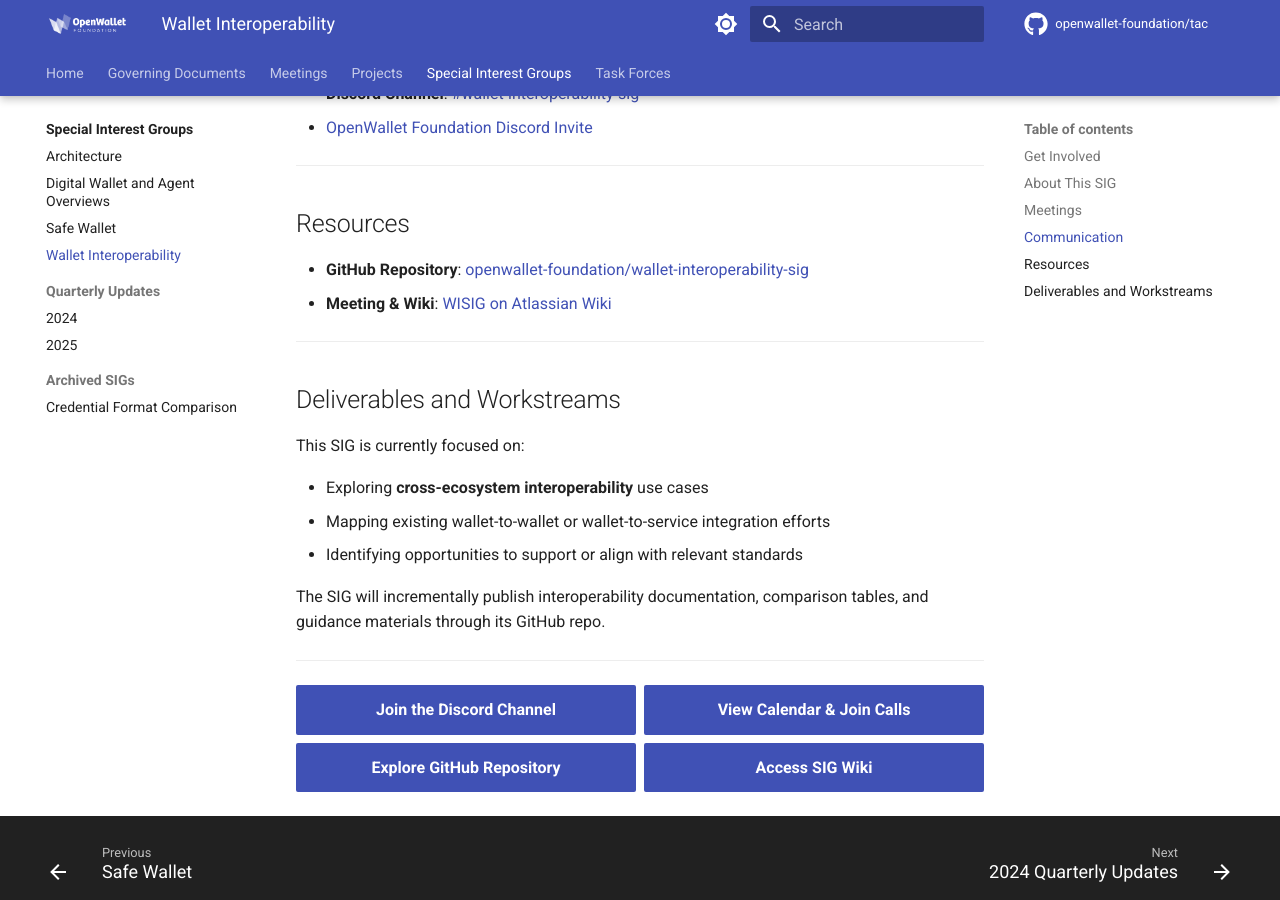
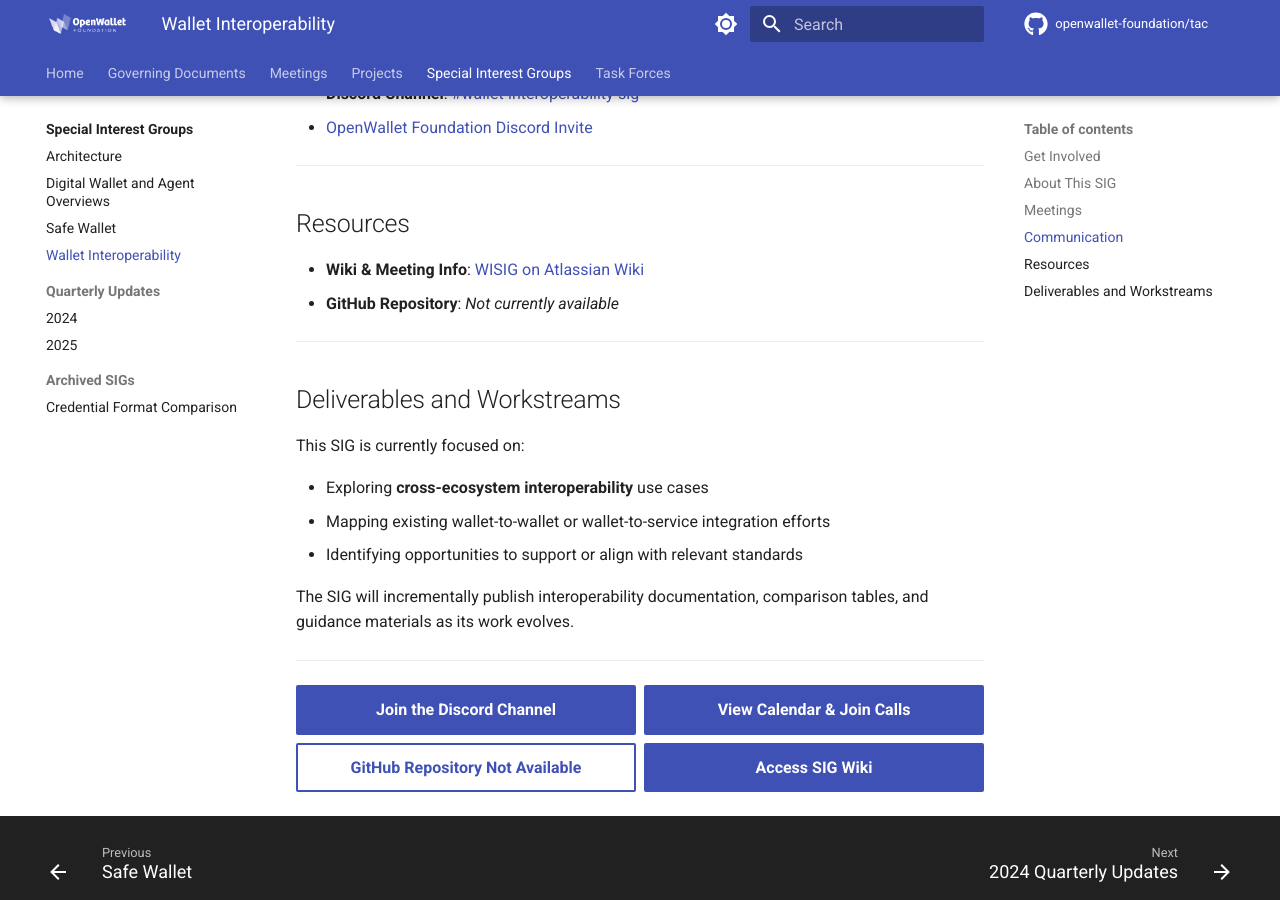
Before and after one commit to openwallet-foundation/tac, an MkDocs documentation site: the page built from docs/SIGs/wallet-interoperability.md, in a window 1280 px wide and 900 px high, scrolled down 1224 px. Built offline with MkDocs 1.6.1 and Material for MkDocs 9.7.7, drawn with Linux system fonts in a browser that asks for light colours; comment, search, counter and statistics services are not loaded; some of the changed text lies outside the part shown.

Commit message:
Void repo button
Signed-off-by: Stavros Kounis (WSL 22.04) <skounis@gmail.com>

```diff
--- a/docs/SIGs/wallet-interoperability.md
+++ b/docs/SIGs/wallet-interoperability.md
@@ -18,7 +18,9 @@
 
 [View Calendar & Join Calls](https://lf-openwallet-foundation.atlassian.net/wiki/spaces/GROUP/pages/45056001/WISIG+Wallet+Interoperability+SIG){ .md-button .md-button--primary style="width: 100%; text-align: center" }
 
-[Explore GitHub Repository](https://github.com/openwallet-foundation/wallet-interoperability-sig){ .md-button .md-button--primary style="width: 100%; text-align: center" }
+<a class="md-button md-button--disabled" title="GitHub repository not yet available." style="width: 100%; text-align: center">
+  GitHub Repository Not Available
+</a>
 
 [Access SIG Wiki](https://lf-openwallet-foundation.atlassian.net/wiki/spaces/GROUP/pages/45056001/WISIG+Wallet+Interoperability+SIG){ .md-button .md-button--primary style="width: 100%; text-align: center" }
 
@@ -54,8 +56,8 @@
 
 ## Resources
 
-- **GitHub Repository**: [openwallet-foundation/wallet-interoperability-sig](https://github.com/openwallet-foundation/wallet-interoperability-sig)
-- **Meeting & Wiki**: [WISIG on Atlassian Wiki](https://lf-openwallet-foundation.atlassian.net/wiki/spaces/GROUP/pages/45056001/WISIG+Wallet+Interoperability+SIG)
+- **Wiki & Meeting Info**: [WISIG on Atlassian Wiki](https://lf-openwallet-foundation.atlassian.net/wiki/spaces/GROUP/pages/45056001/WISIG+Wallet+Interoperability+SIG)
+- **GitHub Repository**: _Not currently available_
 
 ---
 
@@ -67,7 +69,7 @@
 - Mapping existing wallet-to-wallet or wallet-to-service integration efforts
 - Identifying opportunities to support or align with relevant standards
 
-The SIG will incrementally publish interoperability documentation, comparison tables, and guidance materials through its GitHub repo.
+The SIG will incrementally publish interoperability documentation, comparison tables, and guidance materials as its work evolves.
 
 ---
 
@@ -77,7 +79,9 @@
 
 [View Calendar & Join Calls](https://lf-openwallet-foundation.atlassian.net/wiki/spaces/GROUP/pages/45056001/WISIG+Wallet+Interoperability+SIG){ .md-button .md-button--primary style="width: 100%; text-align: center" }
 
-[Explore GitHub Repository](https://github.com/openwallet-foundation/wallet-interoperability-sig){ .md-button .md-button--primary style="width: 100%; text-align: center" }
+<a class="md-button md-button--disabled" title="GitHub repository not yet available." style="width: 100%; text-align: center">
+  GitHub Repository Not Available
+</a>
 
 [Access SIG Wiki](https://lf-openwallet-foundation.atlassian.net/wiki/spaces/GROUP/pages/45056001/WISIG+Wallet+Interoperability+SIG){ .md-button .md-button--primary style="width: 100%; text-align: center" }
 
```
